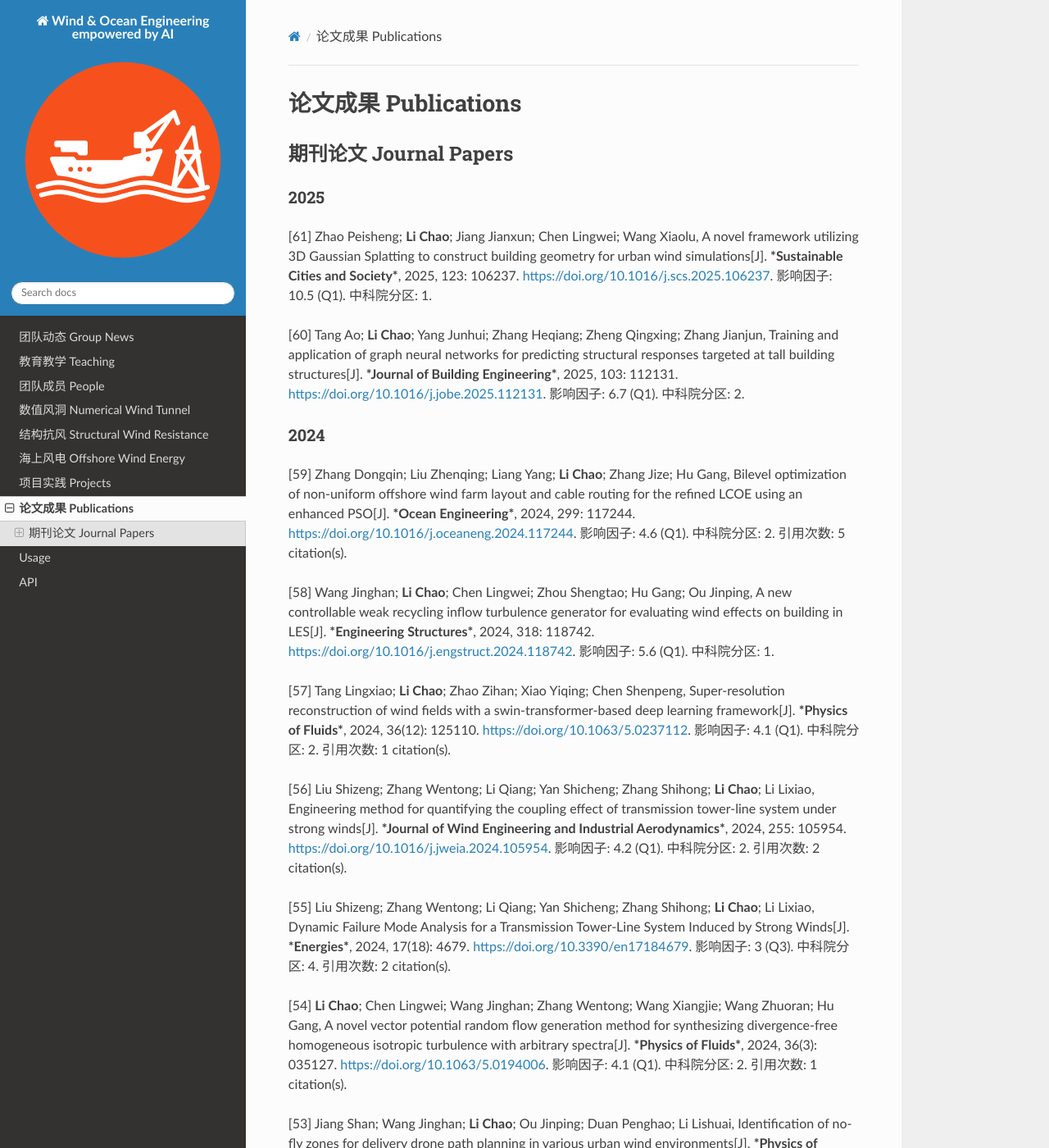
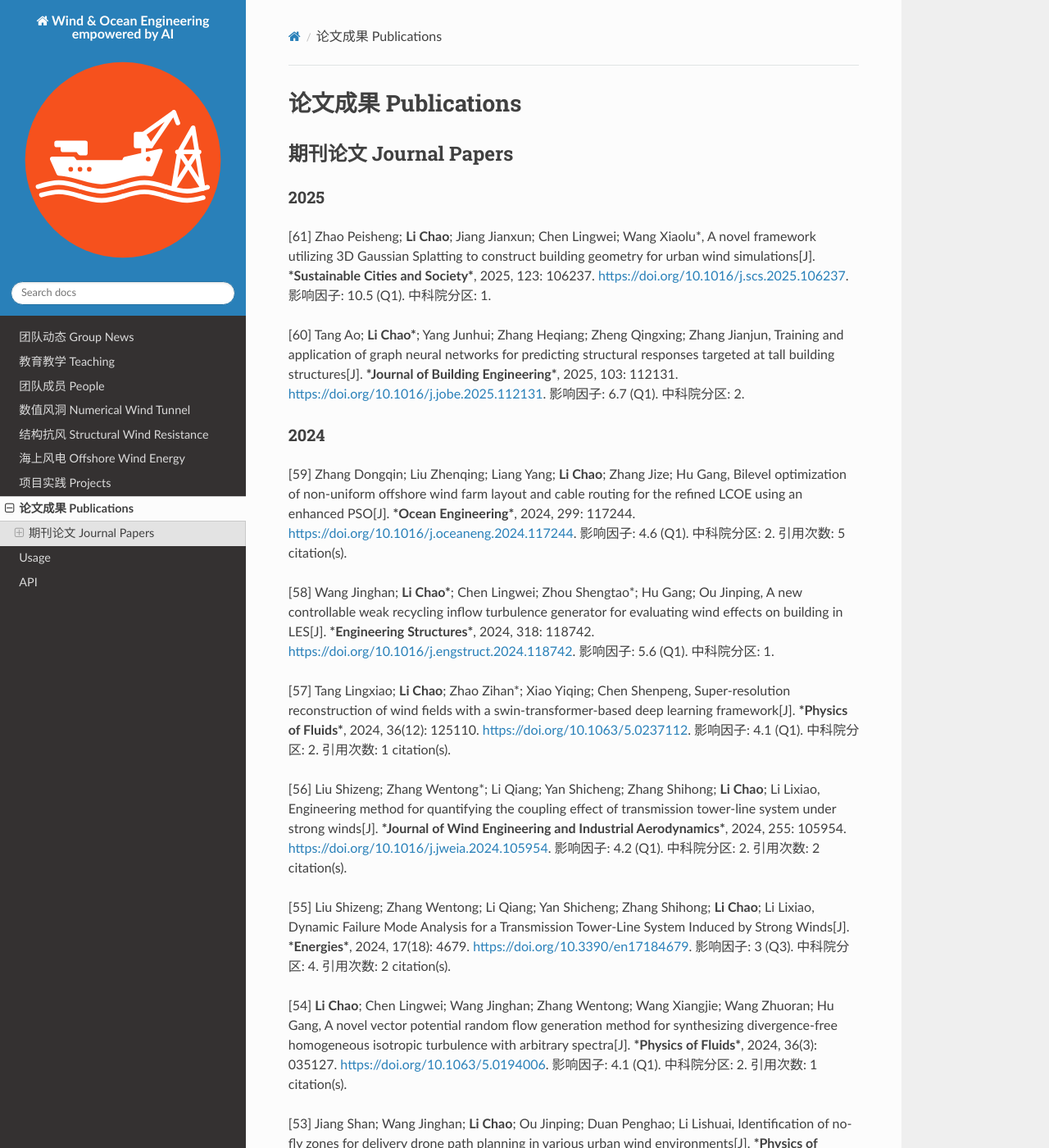
Before and after one commit to lichao689/rtdTest, a Sphinx documentation site: the page built from docs/source/Publications.rst, in a window 1280 px wide and 1400 px high. Shown: the whole window at 82% size. Built offline with Sphinx 7.4.7 and the Read the Docs theme 3.1.0, drawn with Linux system fonts in a browser that asks for light colours.

Commit message:
update publications

```diff
--- a/docs/source/Publications.rst
+++ b/docs/source/Publications.rst
@@ -9,11 +9,11 @@
 
 .. _ref-zhao20250:
 
-[61] Zhao Peisheng; **Li Chao**; Jiang Jianxun; Chen Lingwei; Wang Xiaolu, A novel framework utilizing 3D Gaussian Splatting to construct building geometry for urban wind simulations[J]. ***Sustainable Cities and Society***, 2025, 123: 106237. https://doi.org/10.1016/j.scs.2025.106237. 影响因子: 10.5 (Q1). 中科院分区: 1.
+[61] Zhao Peisheng; **Li Chao**; Jiang Jianxun; Chen Lingwei; Wang Xiaolu*, A novel framework utilizing 3D Gaussian Splatting to construct building geometry for urban wind simulations[J]. ***Sustainable Cities and Society***, 2025, 123: 106237. https://doi.org/10.1016/j.scs.2025.106237. 影响因子: 10.5 (Q1). 中科院分区: 1.
 
 .. _ref-tang20250:
 
-[60] Tang Ao; **Li Chao**; Yang Junhui; Zhang Heqiang; Zheng Qingxing; Zhang Jianjun, Training and application of graph neural networks for predicting structural responses targeted at tall building structures[J]. ***Journal of Building Engineering***, 2025, 103: 112131. https://doi.org/10.1016/j.jobe.2025.112131. 影响因子: 6.7 (Q1). 中科院分区: 2.
+[60] Tang Ao; **Li Chao***; Yang Junhui; Zhang Heqiang; Zheng Qingxing; Zhang Jianjun, Training and application of graph neural networks for predicting structural responses targeted at tall building structures[J]. ***Journal of Building Engineering***, 2025, 103: 112131. https://doi.org/10.1016/j.jobe.2025.112131. 影响因子: 6.7 (Q1). 中科院分区: 2.
 
 
 2024
@@ -25,15 +25,15 @@
 
 .. _ref-wang20240:
 
-[58] Wang Jinghan; **Li Chao**; Chen Lingwei; Zhou Shengtao; Hu Gang; Ou Jinping, A new controllable weak recycling inflow turbulence generator for evaluating wind effects on building in LES[J]. ***Engineering Structures***, 2024, 318: 118742. https://doi.org/10.1016/j.engstruct.2024.118742. 影响因子: 5.6 (Q1). 中科院分区: 1.
+[58] Wang Jinghan; **Li Chao***; Chen Lingwei; Zhou Shengtao*; Hu Gang; Ou Jinping, A new controllable weak recycling inflow turbulence generator for evaluating wind effects on building in LES[J]. ***Engineering Structures***, 2024, 318: 118742. https://doi.org/10.1016/j.engstruct.2024.118742. 影响因子: 5.6 (Q1). 中科院分区: 1.
 
 .. _ref-tang20240:
 
-[57] Tang Lingxiao; **Li Chao**; Zhao Zihan; Xiao Yiqing; Chen Shenpeng, Super-resolution reconstruction of wind fields with a swin-transformer-based deep learning framework[J]. ***Physics of Fluids***, 2024, 36(12): 125110. https://doi.org/10.1063/5.0237112. 影响因子: 4.1 (Q1). 中科院分区: 2. 引用次数: 1 citation(s).
+[57] Tang Lingxiao; **Li Chao**; Zhao Zihan*; Xiao Yiqing; Chen Shenpeng, Super-resolution reconstruction of wind fields with a swin-transformer-based deep learning framework[J]. ***Physics of Fluids***, 2024, 36(12): 125110. https://doi.org/10.1063/5.0237112. 影响因子: 4.1 (Q1). 中科院分区: 2. 引用次数: 1 citation(s).
 
 .. _ref-liu20240:
 
-[56] Liu Shizeng; Zhang Wentong; Li Qiang; Yan Shicheng; Zhang Shihong; **Li Chao**; Li Lixiao, Engineering method for quantifying the coupling effect of transmission tower-line system under strong winds[J]. ***Journal of Wind Engineering and Industrial Aerodynamics***, 2024, 255: 105954. https://doi.org/10.1016/j.jweia.2024.105954. 影响因子: 4.2 (Q1). 中科院分区: 2. 引用次数: 2 citation(s).
+[56] Liu Shizeng; Zhang Wentong*; Li Qiang; Yan Shicheng; Zhang Shihong; **Li Chao**; Li Lixiao, Engineering method for quantifying the coupling effect of transmission tower-line system under strong winds[J]. ***Journal of Wind Engineering and Industrial Aerodynamics***, 2024, 255: 105954. https://doi.org/10.1016/j.jweia.2024.105954. 影响因子: 4.2 (Q1). 中科院分区: 2. 引用次数: 2 citation(s).
 
 .. _ref-liu20241:
 
```
